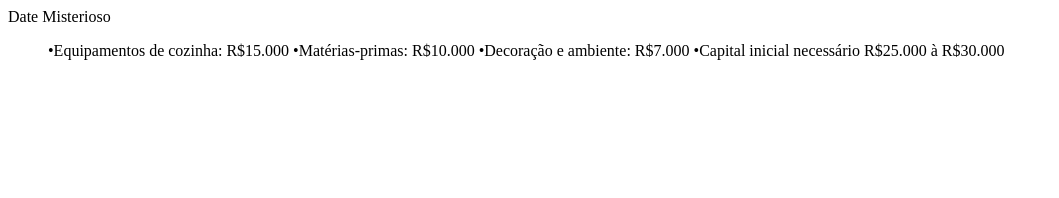
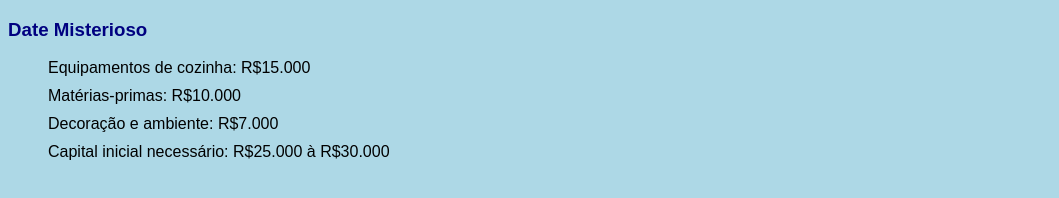
Before and after one commit to rebecamidena/empreendedorismo, a plain HTML site: page investimentos.html in a window 1280 px wide. Shown: the whole page, without its empty margins (0-1059 px from the left). Drawn offline with Linux system fonts and the light colour scheme.

Commit message:
Update investimentos.html

```diff
--- a/investimentos.html
+++ b/investimentos.html
@@ -3,15 +3,31 @@
 <head>
     <meta charset="UTF-8">
     <meta name="viewport" content="width=device-width, initial-scale=1.0">
-    <link rel="shortcut icon" href="ICONE.ico" type="Aula-03/ICONE"
+    <link rel="shortcut icon" href="ICONE.ico" type="image/x-icon">
+    <style>
+        body {
+            background-color: lightblue;
+            font-family: Arial, sans-serif;
+        }
+        h3 {
+            color: navy;
+        }
+        ul {
+            list-style-type: none;
+        }
+        li {
+            margin-bottom: 10px;
+        }
+    </style>
+    <title>Date Misterioso</title>
+</head>
+<body>
     <h3>Date Misterioso</h3>
-<ul>
-  <p>
-•Equipamentos de cozinha:  R$15.000
-•Matérias-primas: R$10.000
-•Decoração e ambiente: R$7.000
-•Capital inicial necessário R$25.000 à R$30.000
-  </p>
-</ul>
-</head>
+    <ul>
+        <li>Equipamentos de cozinha: R$15.000</li>
+        <li>Matérias-primas: R$10.000</li>
+        <li>Decoração e ambiente: R$7.000</li>
+        <li>Capital inicial necessário: R$25.000 à R$30.000</li>
+    </ul>
+</body>
 </html>
```
